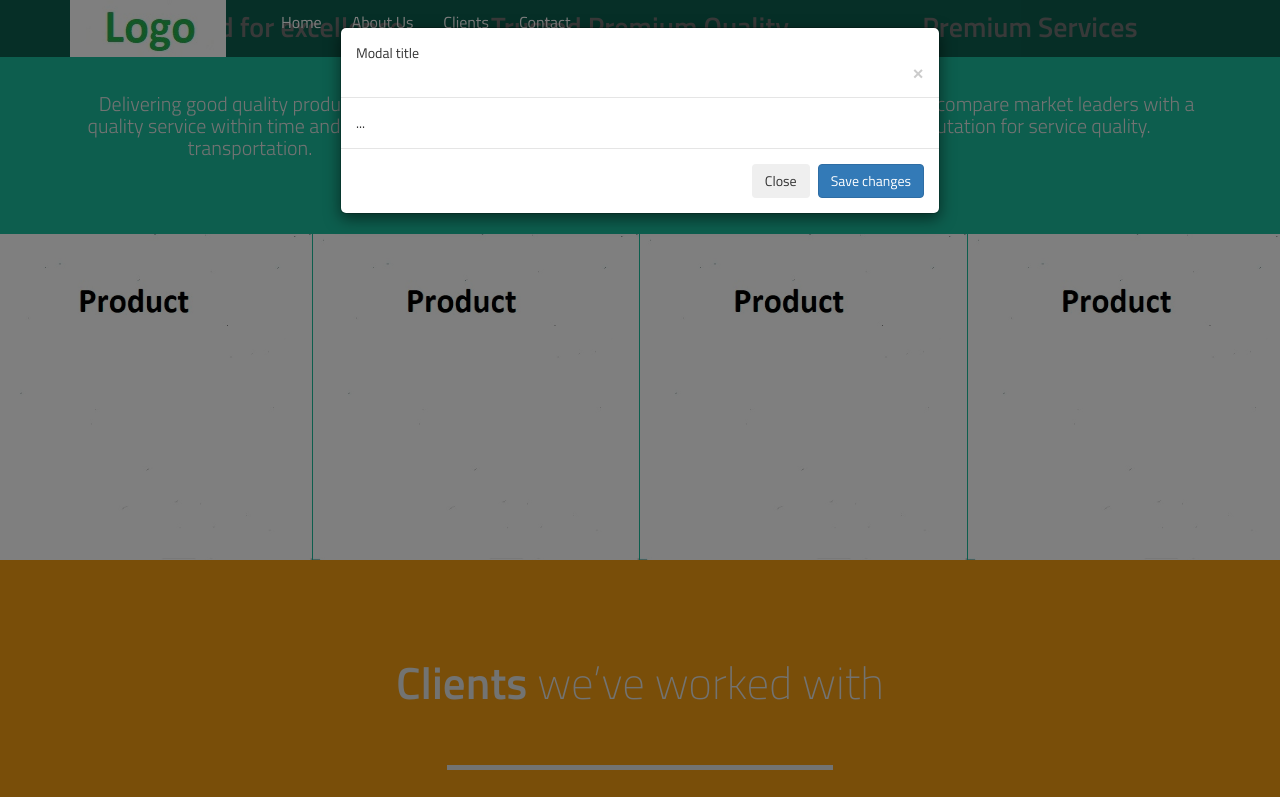
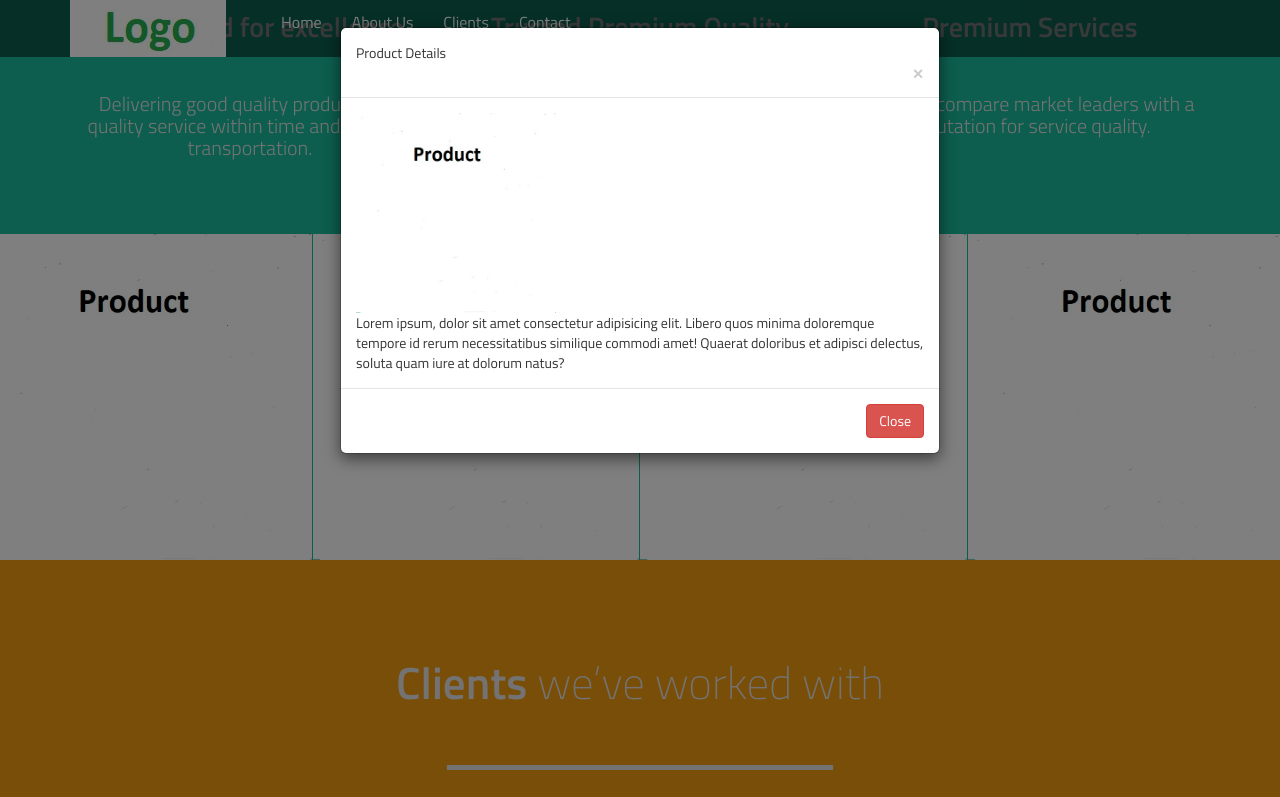
Before and after one commit to tusharcode/demo_1, a plain HTML site: page index.html in a window 1280 px wide. Both pictures are taken after a click on the link 148 px from the left and 1603 px from the top of the page. Shown: the part 1206-2003 px from the top of the page. Drawn offline with Linux system fonts and the light colour scheme.

Commit message:
modal changes committed

```diff
--- a/index.html
+++ b/index.html
@@ -134,16 +134,20 @@
   <div class="slide story" id="portfolio" data-slide="3">
     <div class="row">
       <div class="col-12 col-sm-6 col-lg-2 border-right">
-        <a data-toggle="modal" data-target="#exampleModalCenter"><img class="thumb" src="img/portfolio/p1.jpg" alt=""></a>
+        <a data-toggle="modal" data-target="#exampleModalCenter"><img class="thumb" src="img/portfolio/p1.jpg"
+            alt=""></a>
       </div>
       <div class="col-12 col-sm-6 col-lg-2 border-right">
-        <a data-toggle="modal" data-target="#exampleModalCenter"><img class="thumb" src="img/portfolio/p1.jpg" alt=""></a>
+        <a data-toggle="modal" data-target="#exampleModalCenter"><img class="thumb" src="img/portfolio/p1.jpg"
+            alt=""></a>
       </div>
       <div class="col-12 col-sm-6 col-lg-2 border-right">
-        <a data-toggle="modal" data-target="#exampleModalCenter"><img class="thumb" src="img/portfolio/p1.jpg" alt=""></a>
+        <a data-toggle="modal" data-target="#exampleModalCenter"><img class="thumb" src="img/portfolio/p1.jpg"
+            alt=""></a>
       </div>
       <div class="col-12 col-sm-6 col-lg-2 border-right">
-        <a data-toggle="modal" data-target="#exampleModalCenter"><img class="thumb" src="img/portfolio/p1.jpg" alt=""></a>
+        <a data-toggle="modal" data-target="#exampleModalCenter"><img class="thumb" src="img/portfolio/p1.jpg"
+            alt=""></a>
       </div>
       <!-- <div class="col-12 col-sm-6 col-lg-2"><a data-fancybox-group="portfolio" class="fancybox"
           href="img/portfolio/p05-large.jpg"><img class="thumb" src="img/portfolio/p05-small.jpg" alt=""></a></div>
@@ -308,17 +312,23 @@
     <div class="modal-dialog modal-dialog-centered" role="document">
       <div class="modal-content">
         <div class="modal-header">
-          <h5 class="modal-title" id="exampleModalLongTitle">Modal title</h5>
+          <h5 class="modal-title" id="exampleModalLongTitle">Product Details</h5>
           <button type="button" class="close" data-dismiss="modal" aria-label="Close">
             <span aria-hidden="true">&times;</span>
           </button>
         </div>
         <div class="modal-body">
-          ...
+          <div class="row">
+            <div class="col-md-12"><img src="img/portfolio/p1.jpg" alt="" style="width: 200px;"></div>
+            <div class="col-md-12">
+              Lorem ipsum, dolor sit amet consectetur adipisicing elit. Libero quos minima doloremque tempore id rerum
+              necessitatibus similique commodi amet! Quaerat doloribus et adipisci delectus, soluta quam iure at dolorum
+              natus?
+            </div>
+          </div>
         </div>
         <div class="modal-footer">
-          <button type="button" class="btn btn-secondary" data-dismiss="modal">Close</button>
-          <button type="button" class="btn btn-primary">Save changes</button>
+          <button type="button" class="btn btn-danger" data-dismiss="modal">Close</button>
         </div>
       </div>
     </div>
```
